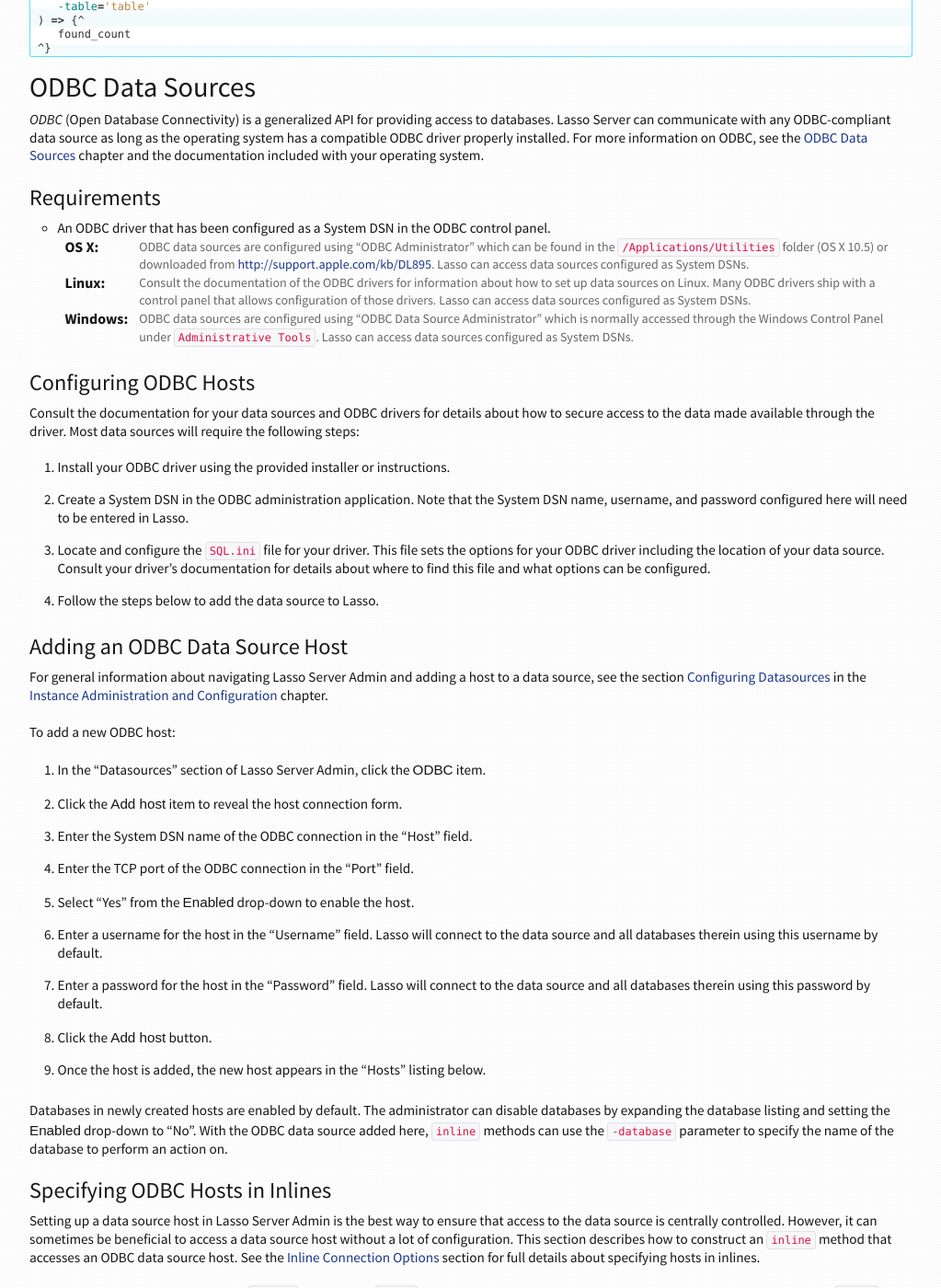
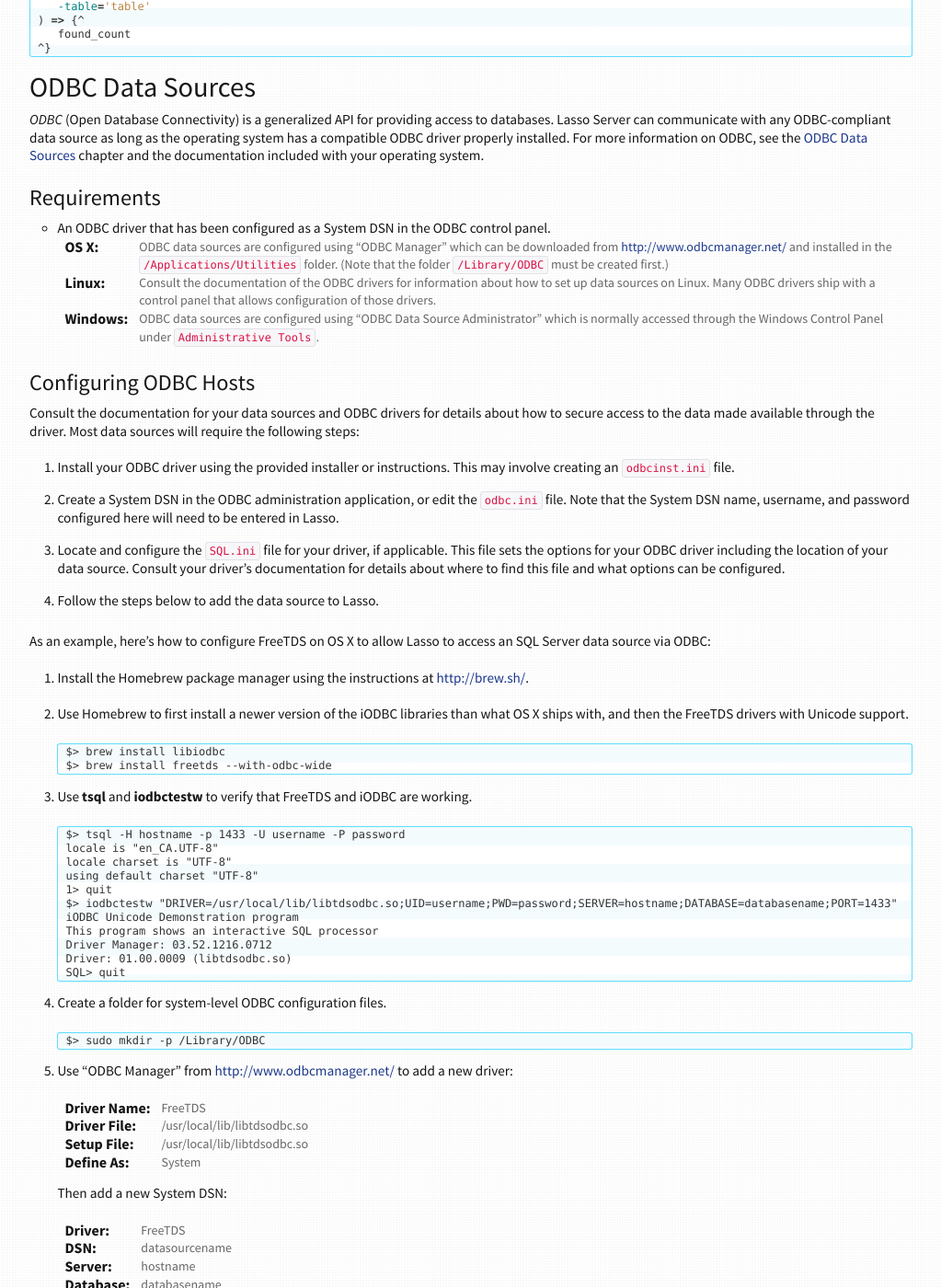
Before and after one commit to LassoSoft/LassoGuide, a Sphinx documentation site: the page built from source/server/datasource-setup.rst, in a window 1280 px wide and 1400 px high, scrolled down 10051 px. Shown: the whole window at 92% size, without its empty margins (128-1151 px from the left). Built offline with Sphinx 7.4.7, drawn with Linux system fonts in a browser that asks for light colours; cross-references to code outside the pages are shown as plain code; some of the changed text lies outside the part shown.

Commit message:
SQL Server via ODBC on OS X example

```diff
--- a/source/databases/odbc-data-sources.rst
+++ b/source/databases/odbc-data-sources.rst
@@ -12,7 +12,7 @@
 source, see the documentation for the data source or contact the data source
 provider.
 
-Lasso accesses ODBC drivers that are set up as System DSNs. The ODBC Data Source
+Lasso accesses ODBC drivers that are set up as System DSNs. An ODBC Data Source
 Administrator utility or control panel should be used to configure the driver as
 a System DSN, after which the data source name can be entered into Lasso. See
 the :ref:`datasource-setup` chapter for additional details.
--- a/source/databases/sql-data-sources.rst
+++ b/source/databases/sql-data-sources.rst
@@ -157,7 +157,7 @@
 :Internal Name:
    sqliteconnector
 :Module Name:
-   SQLiteConnector.dylib, SQLiteConnector.dll, or SQLiteConnector.so
+   SQLiteConnector.dll, SQLiteConnector.dylib, or SQLiteConnector.so
 :Actions:
    ``-add``, ``-delete``, ``-findAll``, ``-search``, ``-show``, ``-sql``,
    ``-update``
--- a/source/server/datasource-setup.rst
+++ b/source/server/datasource-setup.rst
@@ -693,23 +693,23 @@
    panel.
 
    :OS X:
-      ODBC data sources are configured using "ODBC Administrator" which can be
-      found in the :file:`/Applications/Utilities` folder (OS X 10.5) or
-      downloaded from `<http://support.apple.com/kb/DL895>`_. Lasso can access
-      data sources configured as System DSNs.
+      ODBC data sources are configured using "ODBC Manager" which can be
+      downloaded from `<http://www.odbcmanager.net/>`_ and installed in the
+      :file:`/Applications/Utilities` folder. (Note that the folder
+      :file:`/Library/ODBC` must be created first.)
 
    :Linux:
       Consult the documentation of the ODBC drivers for information about how to
       set up data sources on Linux. Many ODBC drivers ship with a control panel
-      that allows configuration of those drivers. Lasso can access data sources
-      configured as System DSNs.
+      that allows configuration of those drivers.
 
    :Windows:
       ODBC data sources are configured using "ODBC Data Source Administrator"
       which is normally accessed through the Windows Control Panel under
-      :file:`Administrative Tools`. Lasso can access data sources configured as
-      System DSNs.
+      :file:`Administrative Tools`.
 
+
+.. _datasource-setup-odbc-configuring:
 
 Configuring ODBC Hosts
 ----------------------
@@ -718,15 +718,73 @@
 about how to secure access to the data made available through the driver. Most
 data sources will require the following steps:
 
-#. Install your ODBC driver using the provided installer or instructions.
-#. Create a System DSN in the ODBC administration application. Note that the
-   System DSN name, username, and password configured here will need to be
-   entered in Lasso.
-#. Locate and configure the :file:`SQL.ini` file for your driver. This file sets
-   the options for your ODBC driver including the location of your data source.
-   Consult your driver's documentation for details about where to find this file
-   and what options can be configured.
+#. Install your ODBC driver using the provided installer or instructions. This
+   may involve creating an :file:`odbcinst.ini` file.
+#. Create a System DSN in the ODBC administration application, or edit the
+   :file:`odbc.ini` file. Note that the System DSN name, username, and password
+   configured here will need to be entered in Lasso.
+#. Locate and configure the :file:`SQL.ini` file for your driver, if applicable.
+   This file sets the options for your ODBC driver including the location of
+   your data source. Consult your driver's documentation for details about where
+   to find this file and what options can be configured.
 #. Follow the steps below to add the data source to Lasso.
+
+As an example, here's how to configure FreeTDS on OS X to allow Lasso to access
+an SQL Server data source via ODBC:
+
+#. Install the Homebrew package manager using the instructions at
+   `<http://brew.sh/>`_.
+#. Use Homebrew to first install a newer version of the iODBC libraries than
+   what OS X ships with, and then the FreeTDS drivers with Unicode support.
+
+   .. code-block:: none
+
+      $> brew install libiodbc
+      $> brew install freetds --with-odbc-wide
+
+#. Use :command:`tsql` and :command:`iodbctestw` to verify that FreeTDS and
+   iODBC are working.
+
+   .. code-block:: none
+
+      $> tsql -H hostname -p 1433 -U username -P password
+      locale is "en_CA.UTF-8"
+      locale charset is "UTF-8"
+      using default charset "UTF-8"
+      1> quit
+      $> iodbctestw "DRIVER=/usr/local/lib/libtdsodbc.so;UID=username;PWD=password;SERVER=hostname;DATABASE=databasename;PORT=1433"
+      iODBC Unicode Demonstration program
+      This program shows an interactive SQL processor
+      Driver Manager: 03.52.1216.0712
+      Driver: 01.00.0009 (libtdsodbc.so)
+      SQL> quit
+
+#. Create a folder for system-level ODBC configuration files.
+
+   .. code-block:: none
+
+      $> sudo mkdir -p /Library/ODBC
+
+#. Use "ODBC Manager" from `<http://www.odbcmanager.net/>`_ to add a new driver:
+
+   :Driver Name: FreeTDS
+   :Driver File: /usr/local/lib/libtdsodbc.so
+   :Setup File: /usr/local/lib/libtdsodbc.so
+   :Define As: System
+
+   Then add a new System DSN:
+
+   :Driver: FreeTDS
+   :DSN: datasourcename
+   :Server: hostname
+   :Database: databasename
+   :Port: 1433
+
+#. Use :command:`iodbctestw` to verify that the DSN is working.
+
+   .. code-block:: none
+
+      $> iodbctestw "DSN=datasourcename;UID=username;PWD=password"
 
 
 Adding an ODBC Data Source Host
@@ -744,10 +802,9 @@
 #. Enter the System DSN name of the ODBC connection in the "Host" field.
 #. Enter the TCP port of the ODBC connection in the "Port" field.
 #. Select "Yes" from the :guilabel:`Enabled` drop-down to enable the host.
-#. Enter a username for the host in the "Username" field. Lasso will connect to
-   the data source and all databases therein using this username by default.
-#. Enter a password for the host in the "Password" field. Lasso will connect to
-   the data source and all databases therein using this password by default.
+#. Enter a username for the host in the "Username" field and a password for the
+   host in the "Password" field. Lasso will connect to the data source and all
+   databases therein using this username and password by default.
 #. Click the :guilabel:`Add host` button.
 #. Once the host is added, the new host appears in the "Hosts" listing below.
 
@@ -816,7 +873,9 @@
       The FreeTDS libraries need to be compiled and installed, for which the
       source can be found at `<http://www.freetds.org/>`_. (Instead of compiling
       from source, you may first want to look into installing via a package
-      manager such as :program:`apt`, :program:`yum`, :program:`macports`, or :program:`homebrew`.)
+      manager such as :program:`apt`, :program:`yum`, :program:`macports`, or
+      :program:`homebrew`. See :ref:`datasource-setup-odbc-configuring` for an
+      example configuration.)
 
    :Windows:
       The necessary client libraries should already be installed.
```
